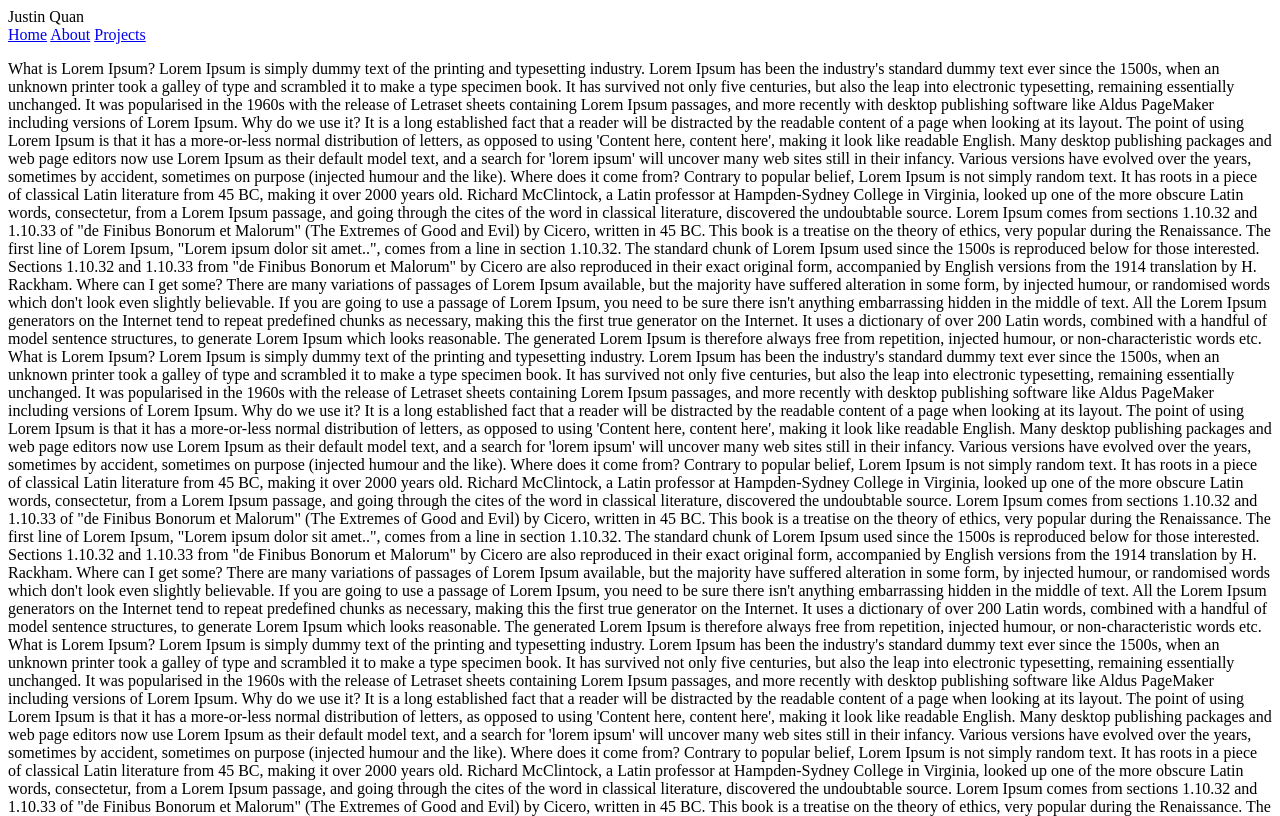
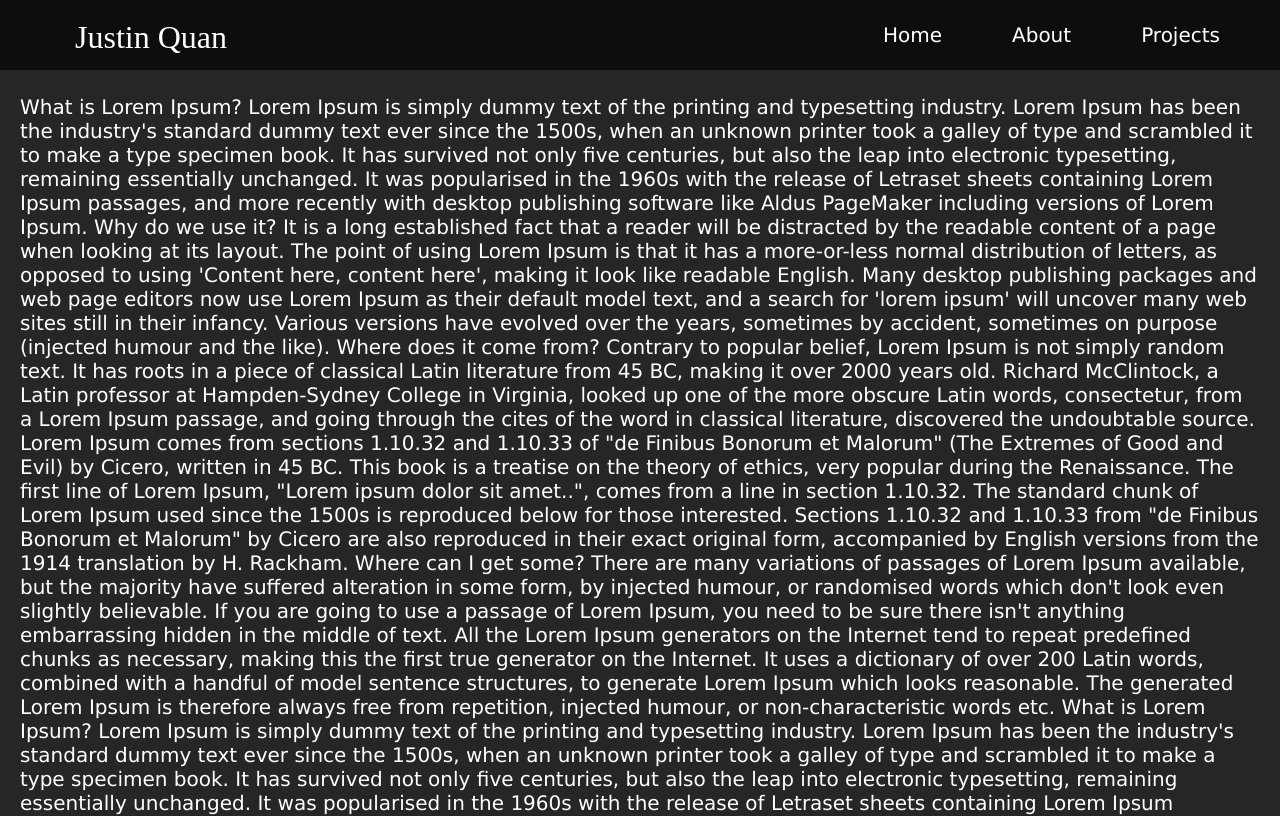
Before and after one commit to Deadlylaugh/Deadlylaugh.github.io, a plain HTML site: page index.html in a window 1280 px wide. Shown: the top 816 px of the page. Drawn offline with Linux system fonts and the light colour scheme.

Commit message:
added two new files and updated index and style
added two new files and updated index and style

```diff
--- a/index.html
+++ b/index.html
@@ -19,7 +19,7 @@
 		<meta name="Description" content="A website about Justin Quan">
 		<meta name="author" content="Justin Quan">
 		<meta name="viewport" content="width=device-width, initial-scale=1">
-		<link rel="stylesheet" type="text/css" href="style\index.css"
+		<link rel="stylesheet" type="text/css" href="style.css">
 	</head>
 
 	<body>
@@ -28,12 +28,19 @@
 				<a>Justin Quan</a>
 			</div>
 			<div class="elements">
-	  			<a id="linkref" href="index.html">Home</a>
-	  			<a id="linkref" href="#about">About</a>
-	  			<a id="linkref" href="#projects">Projects</a>
+				<div class="linkref">
+	  				<a href="index.html">Home</a>
+	  			</div>
+	  			<div class="linkref">
+	  				<a href="about.html">About</a>
+	  			</div>
+	  			<div class="linkref">
+	  				<a href="projects.html">Projects</a>
+	  			</div>
 			</div>
 		</div>
 
+		<!-- Delete later -->
 		<p>
 			What is Lorem Ipsum?
 			Lorem Ipsum is simply dummy text of the printing and typesetting industry. Lorem Ipsum has been the industry's standard dummy text ever since the 1500s, when an unknown printer took a galley of type and scrambled it to make a type specimen book. It has survived not only five centuries, but also the leap into electronic typesetting, remaining essentially unchanged. It was popularised in the 1960s with the release of Letraset sheets containing Lorem Ipsum passages, and more recently with desktop publishing software like Aldus PageMaker including versions of Lorem Ipsum.
--- a/style.css
+++ b/style.css
@@ -1,9 +1,9 @@
 body
 {
   	background-color:#262626;
-  	margin: 0;
-  	border: 0;
-  	padding-top: 70;
+  	margin: 0px;
+  	border: 0px;
+  	padding-top: 75px;
 }
 
 p
@@ -11,6 +11,7 @@ p
 	color: #FFFFFF;
   	font-family: verdana;
 	font-size: 20px;
+	padding: 0px 20px;
 }
 
 /* Top Navigation Bar */
@@ -21,9 +22,9 @@ p
 	height: 70px;
 	background-color:#0D0D0D;
 	position: fixed;
-	top: 0;
-	margin:0;
-	border:0;
+	top: 0px;
+	margin: 0px;
+	border: 0px;
 }
 
 .title
@@ -41,9 +42,28 @@ p
 	text-align: center;
 }
 
-#linkref
+.elements{
+	margin: 0;
+	float:right;
+  	padding-right:25px;
+}
+
+.linkref
 {
+	margin: 0px 20px;
+  	display: inline-block;
+  	float:left;
+  	width: auto;
+	color: #FFFFFF;
+	padding: 0px 15px;
+}
+
+.topnav > .elements > .linkref > a
+{
+	line-height: 70px;
+	text-align: center;
 	color: #FFFFFF;
 	text-decoration: none;
-	padding: 15;
+	font-family: verdana;
+  	font-size: 20px;
 }
```
Also changed, not shown: about.html (added, +1 -0 lines), projects.html (added, +1 -0 lines).
